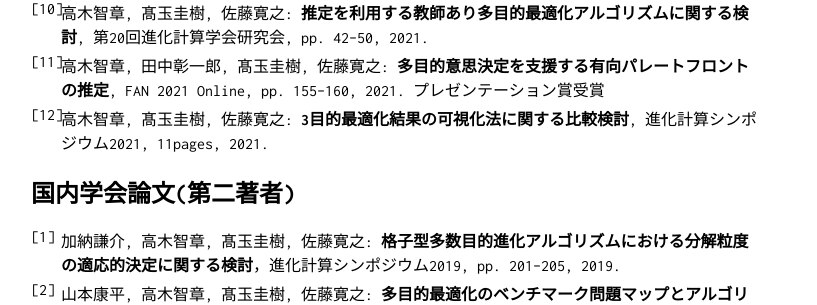
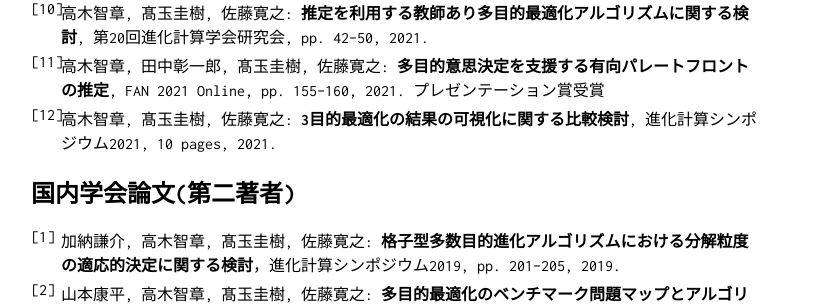
Before and after one commit to tomtkg/tomtkg.github.io, a Jekyll site: the page built from paperJP.md, in a window 1280 px wide. Shown: the part 801-1106 px from the top of the page, without its empty margins (229-1046 px from the left). Built offline with Jekyll 4.4.1, drawn with Linux system fonts in a browser that asks for light colours.

Commit message:
Update paperJP.md

```diff
--- a/paperJP.md
+++ b/paperJP.md
@@ -18,7 +18,7 @@ title: Tom TKG's Homepage
 1. 高木智章, 髙玉圭樹, 佐藤寛之: **目的関数空間の単位超平面を基準とするパレートフロント推定とその利用**, 進化計算シンポジウム2020, pp. 35--43, 2020. IEEE CIS 日本支部 YRA受賞
 1. 高木智章, 髙玉圭樹, 佐藤寛之: **推定を利用する教師あり多目的最適化アルゴリズムに関する検討**, 第20回進化計算学会研究会, pp. 42--50, 2021.
 1. 高木智章, 田中彰一郎, 髙玉圭樹, 佐藤寛之: **多目的意思決定を支援する有向パレートフロントの推定**, FAN 2021 Online, pp. 155--160, 2021. プレゼンテーション賞受賞
-1. 高木智章, 髙玉圭樹, 佐藤寛之: **3目的最適化結果の可視化法に関する比較検討**, 進化計算シンポジウム2021, 11pages, 2021.
+1. 高木智章, 髙玉圭樹, 佐藤寛之: **3目的最適化の結果の可視化に関する比較検討**, 進化計算シンポジウム2021, 10 pages, 2021.
 
 ## 国内学会論文(第二著者)
 1. 加納謙介, 高木智章, 髙玉圭樹, 佐藤寛之: **格子型多数目的進化アルゴリズムにおける分解粒度の適応的決定に関する検討**，進化計算シンポジウム2019, pp. 201--205, 2019.
```
